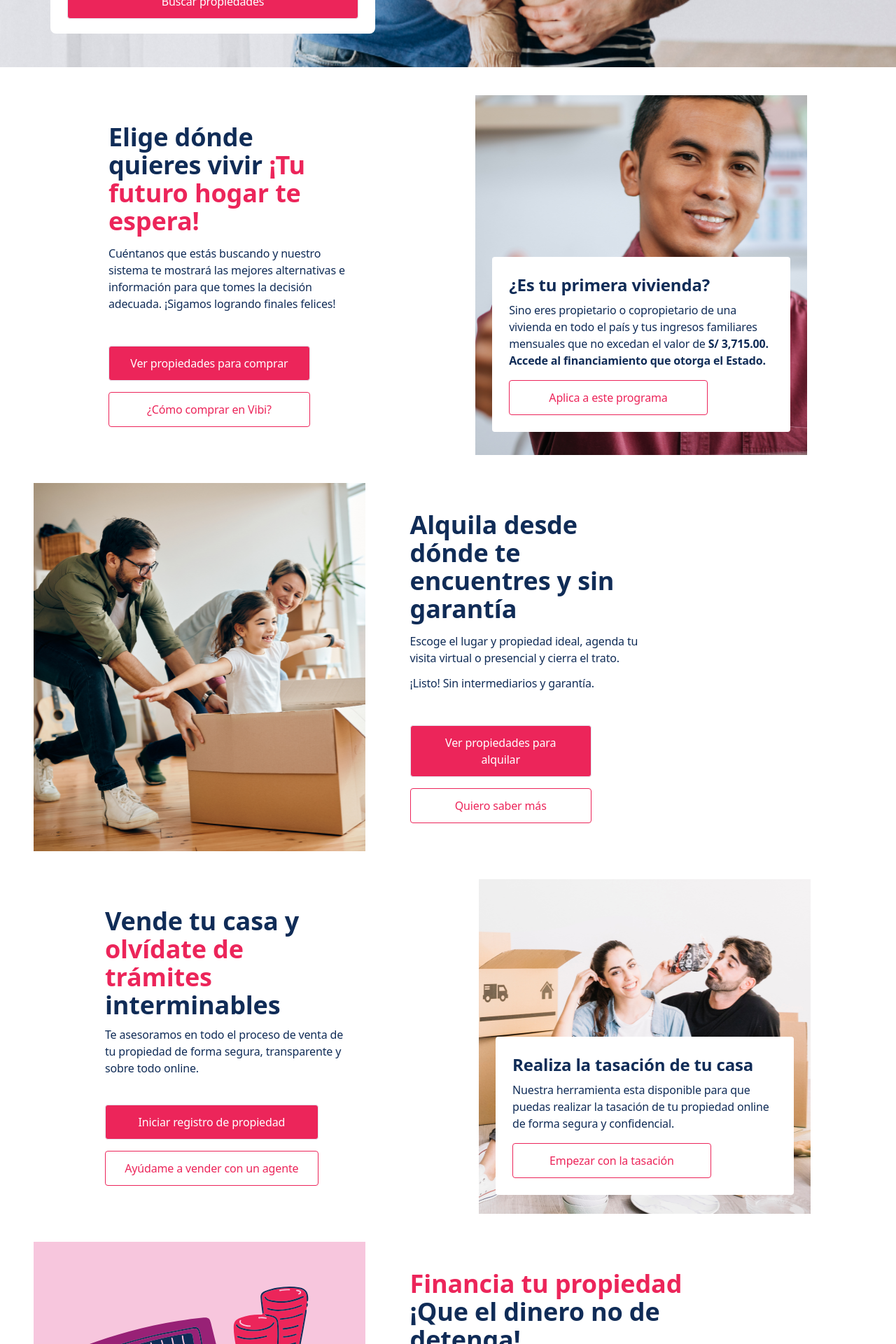
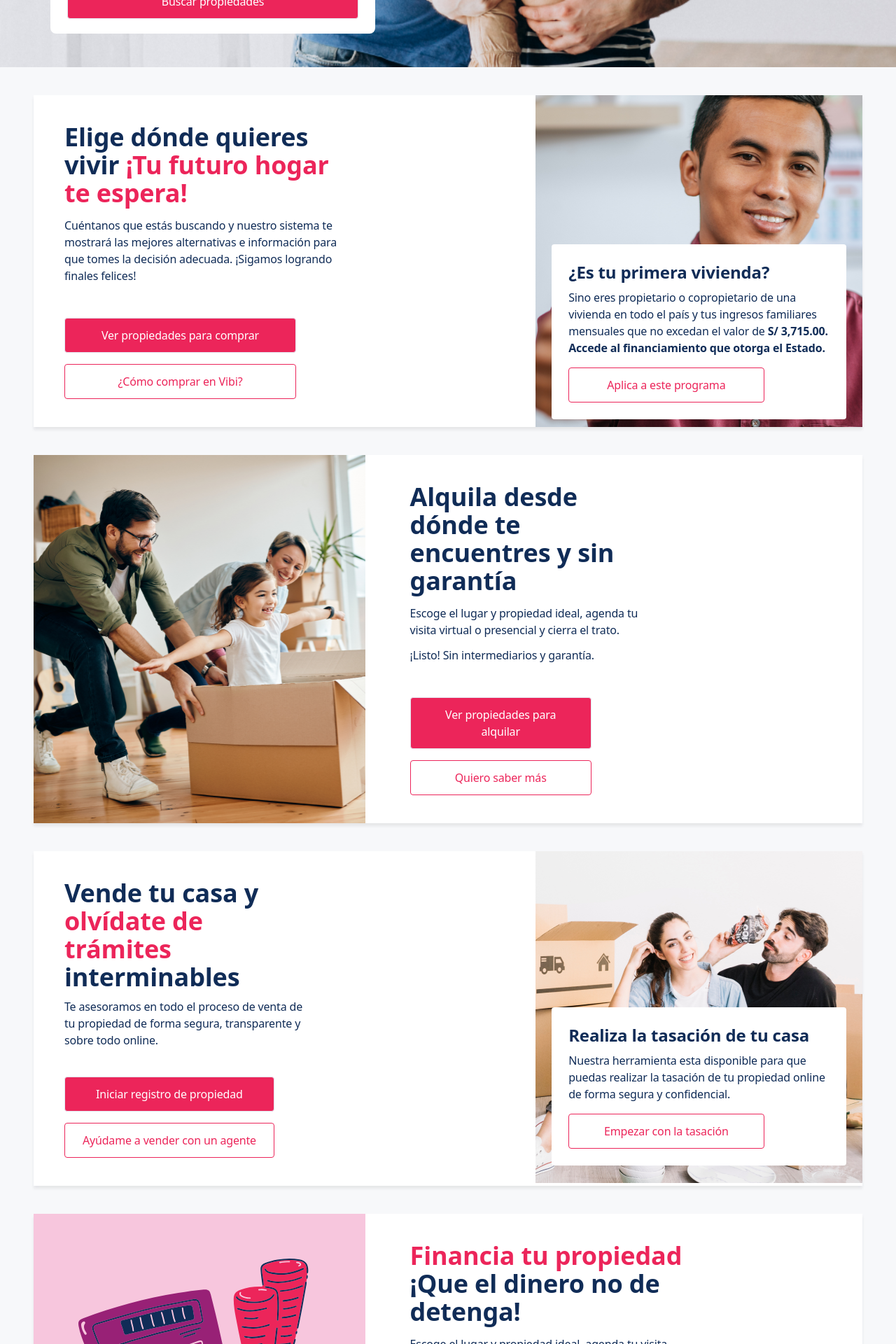
Before and after one commit to gastondvoskin/vibi, a Next.js app in the folder vibi-client/: page /home/comprar in a window 1280 px wide. Shown: the part 620-2540 px from the top of the page at 70% size. Built offline with nearby package versions, Linux system fonts and the light colour scheme.

Commit message:
fix-shadows

```diff
--- a/vibi-client/app/(home)/home/comprar/page.tsx
+++ b/vibi-client/app/(home)/home/comprar/page.tsx
@@ -6,7 +6,7 @@ import SectionHome5 from "../../../../components/home/comprar/SectionHome5";
 
 export default function Page() {
     return (
-        <main className="space-y-10  tracking-[-0.16px]">
+        <main className="space-y-10  tracking-[-0.16px] bg-[#F7F8FA]">
             <SectionForm />
             <SectionHome2 />
             <SectionHome3 />
--- a/vibi-client/app/globals.css
+++ b/vibi-client/app/globals.css
@@ -74,3 +74,7 @@
     @apply bg-background text-foreground;
   }
 }
+
+.shadow_home {
+  box-shadow: 0px 4px 4px 0px rgba(25, 31, 35, 0.08);
+}
--- a/vibi-client/components/commons/ButtonVariants.tsx
+++ b/vibi-client/components/commons/ButtonVariants.tsx
@@ -10,7 +10,9 @@ interface Props {
     txColor: string,
     width?: string,
     txtCenter?: string
+    // eslint-disable-next-line no-unused-vars
     onClick?: (...args: any[]) => any
+
 }
 export default function ButtonVariants({ text, leftIcon, rightIcon, bgColor, txColor, border, brColor, width, onClick }: Props) {
     return (
--- a/vibi-client/components/home/comprar/SectionHome2.tsx
+++ b/vibi-client/components/home/comprar/SectionHome2.tsx
@@ -2,9 +2,9 @@ import ButtonVariants from "../../commons/ButtonVariants";
 
 const SectionHome2 = () => {
     return (
-        <div>
-            <div className="flex flex-row justify-around max-h-[540px] px-12">
-                <div className="w-1/3 py-10 px-7">
+        <div className="mx-12">
+            <div className="flex flex-row justify-between max-h-[540px] shadow_home bg-white ps-4">
+                <div className="w-1/3 py-10 mx-7">
                     <div className="mb-12">
                         <div className="mb-3">
                             <p className="font-bold text-4xl text-vibiDarkBlue pb-0.5 ">
--- a/vibi-client/components/home/comprar/SectionHome3.tsx
+++ b/vibi-client/components/home/comprar/SectionHome3.tsx
@@ -3,8 +3,7 @@ import ButtonVariants from "../../commons/ButtonVariants";
 const SectionHome3 = () => {
     return (
         <div>
-            <div className="flex flex-row max-h-[540px] px-12">
-
+            <div className="flex flex-row max-h-[540px] mx-12 bg-white shadow_home ">
                 <div className="w-[40%] bg-[url('/home3.png')]">
                 </div>
                 <div className="w-[40%] py-10 px-16">
--- a/vibi-client/components/home/comprar/SectionHome4.tsx
+++ b/vibi-client/components/home/comprar/SectionHome4.tsx
@@ -2,8 +2,8 @@ import ButtonVariants from "../../commons/ButtonVariants";
 
 const SectionHome4 = () => {
     return (
-        <div>
-            <div className="flex flex-row justify-around max-h-[540px] px-12">
+        <div className="mx-12">
+            <div className="flex flex-row justify-between max-h-[540px] shadow_home bg-white ps-4">
                 <div className="w-[35%] py-10 px-7">
                     <div className="mb-10">
                         <div className="mb-2">
@@ -19,7 +19,7 @@ const SectionHome4 = () => {
                         <ButtonVariants text="Ayúdame a vender con un agente" border brColor="border-primary" bgColor="bg-white" txColor="text-primary" width="w-[85%]" />
                     </div>
                 </div>
-                <div className="w-[40%] bg-[url('/home4.png')]">
+                <div className="w-[40%] bg-[url('/home4.png')] h-[474px]">
                     <div className="relative top-[47%] w-[90%] mx-auto bg-white z-10 p-6 rounded-sm">
 
                         <h2 className="text-2xl mb-2 font-bold text-vibiDarkBlue">
--- a/vibi-client/components/home/comprar/SectionHome5.tsx
+++ b/vibi-client/components/home/comprar/SectionHome5.tsx
@@ -4,7 +4,7 @@ import ButtonVariants from "../../commons/ButtonVariants";
 const SectionHome5 = () => {
     return (
         <div>
-            <div className="flex flex-row max-h-[540px] px-12">
+            <div className="flex flex-row max-h-[540px] mx-12 bg-white shadow_home">
 
                 <div className="w-[40%]  bg-[#F7C6DD] p-16">
                     <Image src="/calculator.svg" width={500} height={500} alt='calculator' />
```
